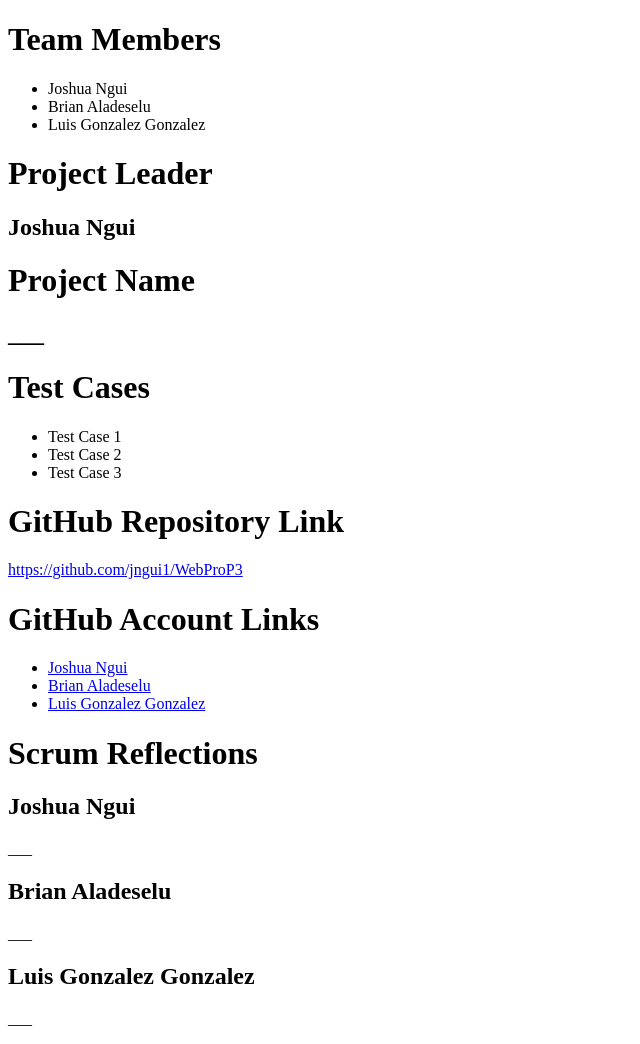
After one commit to jngui1/WebProP3, a PHP site: page /creators_page.html in a window 1280 px wide. The commit adds this page. Shown: the whole page, without its empty margins (0-640 px from the left). Run offline with PHP 8.4, Linux system fonts and the light colour scheme.

Commit message:
Created template for and link to Creator's Page

```diff
--- /dev/null
+++ b/creators_page.html
@@ -0,0 +1,73 @@
+<!DOCTYPE html>
+
+<html lang="en">
+    <head>
+        <title>Conway's Game of Life - Creator's Page</title>
+
+        <meta charset="UTF-8">
+
+    </head>
+
+    <body>
+        <h1>Team Members</h1>
+
+        <ul>
+            <li>Joshua Ngui</li>
+
+            <li>Brian Aladeselu</li>
+
+            <li>Luis Gonzalez Gonzalez</li>
+
+        </ul>
+
+        <h1>Project Leader</h1>
+
+        <h2>Joshua Ngui</h2>
+
+        <h1>Project Name</h1>
+
+        <h2>___</h2>
+
+        <h1>Test Cases</h1>
+
+        <ul>
+            <li>Test Case 1</li>
+
+            <li>Test Case 2</li>
+
+            <li>Test Case 3</li>
+
+        </ul>
+
+        <h1>GitHub Repository Link</h1>
+
+        <a href="https://github.com/jngui1/WebProP3">https://github.com/jngui1/WebProP3</a>
+
+        <h1>GitHub Account Links</h1>
+
+        <ul>
+            <li><a href="https://github.com/jngui1">Joshua Ngui</a></li>
+
+            <li><a href="https://github.com/aladebrian">Brian Aladeselu</a></li>
+
+            <li><a href="https://github.com/killahkik">Luis Gonzalez Gonzalez</a></li>
+
+        </ul>
+
+        <h1>Scrum Reflections</h1>
+
+        <h2>Joshua Ngui</h2>
+
+        <p>___</p>
+
+        <h2>Brian Aladeselu</h2>
+
+        <p>___</p>
+
+        <h2>Luis Gonzalez Gonzalez</h2>
+
+        <p>___</p>
+
+    </body>
+
+</html>
--- a/index.php
+++ b/index.php
@@ -54,6 +54,10 @@
             Create Account
         </button></div>
 
+        <div><button type="button" onclick="window.location.assign('creators_page.html')">
+            Link to Creator's Page
+        </button></div>
+
     </body>
 
 </html>
```
